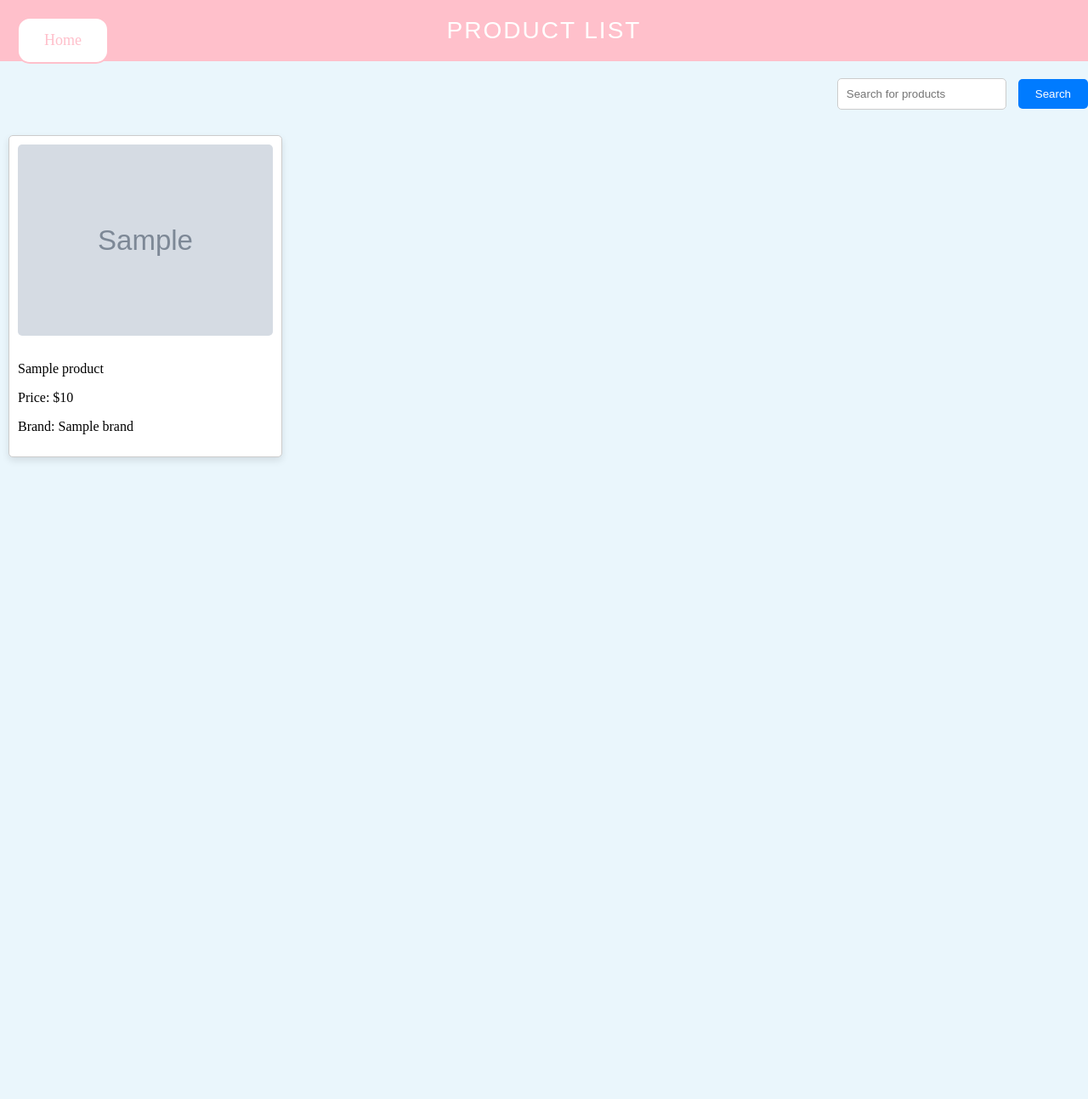
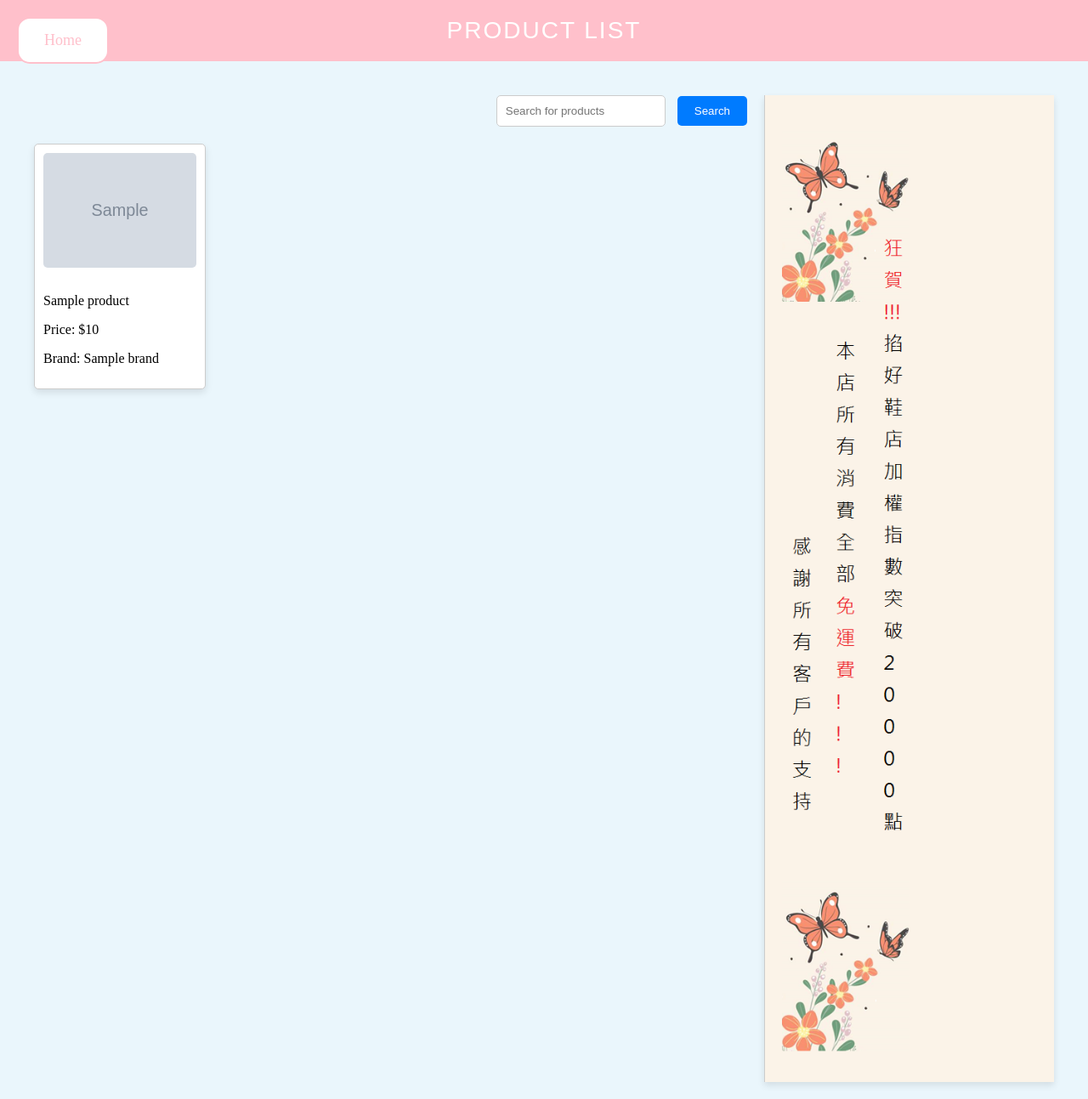
Before and after one commit to joy0215/pinchwell, a Django app: template templates/shop/product_list.html in a window 1280 px wide. Shown: the whole page at 85% size. Before the commit the page ends 542 px from the top, so only its background shows below. Run offline with Django 3.2, Linux system fonts and the light colour scheme; the template is opened without the code that fills it: most values are stand-ins (such as "Sample title", 1, 10 or a date in 2020); grey boxes marked "Sample" are stand-in pictures.

Commit message:
20. commit

```diff
--- a/templates/shop/product_list.html
+++ b/templates/shop/product_list.html
@@ -1,3 +1,4 @@
+{% load static %}
 <!DOCTYPE html>
 <html lang="en">
 <head>
@@ -9,19 +10,33 @@
         body {
             background-color: #eaf6fc; /* 淺藍色背景 */
             margin: 0; /* 清除預設邊距 */
+            display: flex; /* 使用flex布局 */
+            flex-direction: column; /* 垂直排列 */
+            align-items: center; /* 水平居中 */
+        }
+        .container {
+            display: flex; /* 使用flex布局 */
+            width: 100%;
+            max-width: 1200px; /* 設置最大寬度 */
+            padding: 20px;
+        }
+        .content {
+            flex: 1; /* 主内容占据剩余空间 */
+            padding-right: 20px;
+        }
+        .product-grid {
+            display: grid; /* 使用grid布局 */
+            grid-template-columns: repeat(4, 1fr); /* 每行四個 */
+            gap: 10px; /* 設置間距 */
         }
         .product-card {
             border: 1px solid #ccc;
             border-radius: 5px;
             padding: 10px;
-            margin: 10px;
-            width: 300px; /* 固定寬度 */
-            height: auto;
             box-shadow: 0 4px 8px rgba(0, 0, 0, 0.1);
             transition: box-shadow 0.3s ease;
-            display: inline-block;
-            vertical-align: top;
             background-color: #fff; /* 白色背景 */
+            box-sizing: border-box; /* 包括内边距和边框在内 */
         }
         .product-card:hover {
             box-shadow: 0 8px 16px rgba(0, 0, 0, 0.2);
@@ -63,6 +78,7 @@
             font-family: Arial, sans-serif; /* 使用 Arial 字體 */
             text-transform: uppercase; /* 文字轉換為大寫 */
             letter-spacing: 2px; /* 文字間距 */
+            width: 100%;
         }
         .home-link {
             position: absolute;
@@ -81,6 +97,30 @@
             background-color: #ffc0cb; /* 粉紅色背景 */
             color: white; /* 白色文字 */
         }
+        .ad-sidebar {
+            width: 300px; /* 固定寬度 */
+            background-color: #fbf3e8; /* 白色背景 */
+            padding: 20px;
+            box-shadow: 0 4px 8px rgba(0, 0, 0, 0.1);
+            border-left: 1px solid #ccc;
+            text-align: justify; /* 文字兩端對齊 */
+        }
+        .ad-sidebar h2 {
+            font-size: 24px;
+            color: #007bff;
+            margin-bottom: 10px;
+        }
+        .ad-sidebar p {
+            font-size: 16px;
+            color: #333;
+            margin-bottom: 20px;
+        }
+        .ad-sidebar .ad-banner {
+            width: 50%;
+            height: auto;
+            border-radius: 5px;
+            margin-bottom: 10px;
+        }
     </style>
 </head>
 <body>
@@ -93,6 +133,8 @@
     Product List
 </div>
 
+<div class="container">
+    <div class="content">
         <!-- 搜尋表單 -->
         <div class="search-container">
             <form action="" method="GET">
@@ -102,6 +144,7 @@
         </div>
 
         <!-- 產品列表 -->
+        <div class="product-grid">
             {% for product in products %}
             <a href="{% url 'product_detail' pk=product.pk %}" style="text-decoration: none; color: inherit;">
                 <div class="product-card">
@@ -112,6 +155,16 @@
                 </div>
             </a>
             {% endfor %}
+        </div>
+    </div>
+
+    <!-- 廣告欄 -->
+    <div class="ad-sidebar">
+        <h2></h2>
+        <p></p>
+        <img src="{% static 'images/ad.png' %}" alt="广告横幅" class="ad-banner">
+    </div>
+</div>
 
 </body>
 </html>
```
Also changed, not shown: db.sqlite3, static/images/ad.png (added). Lines whose indentation alone changed are shown as unchanged.
